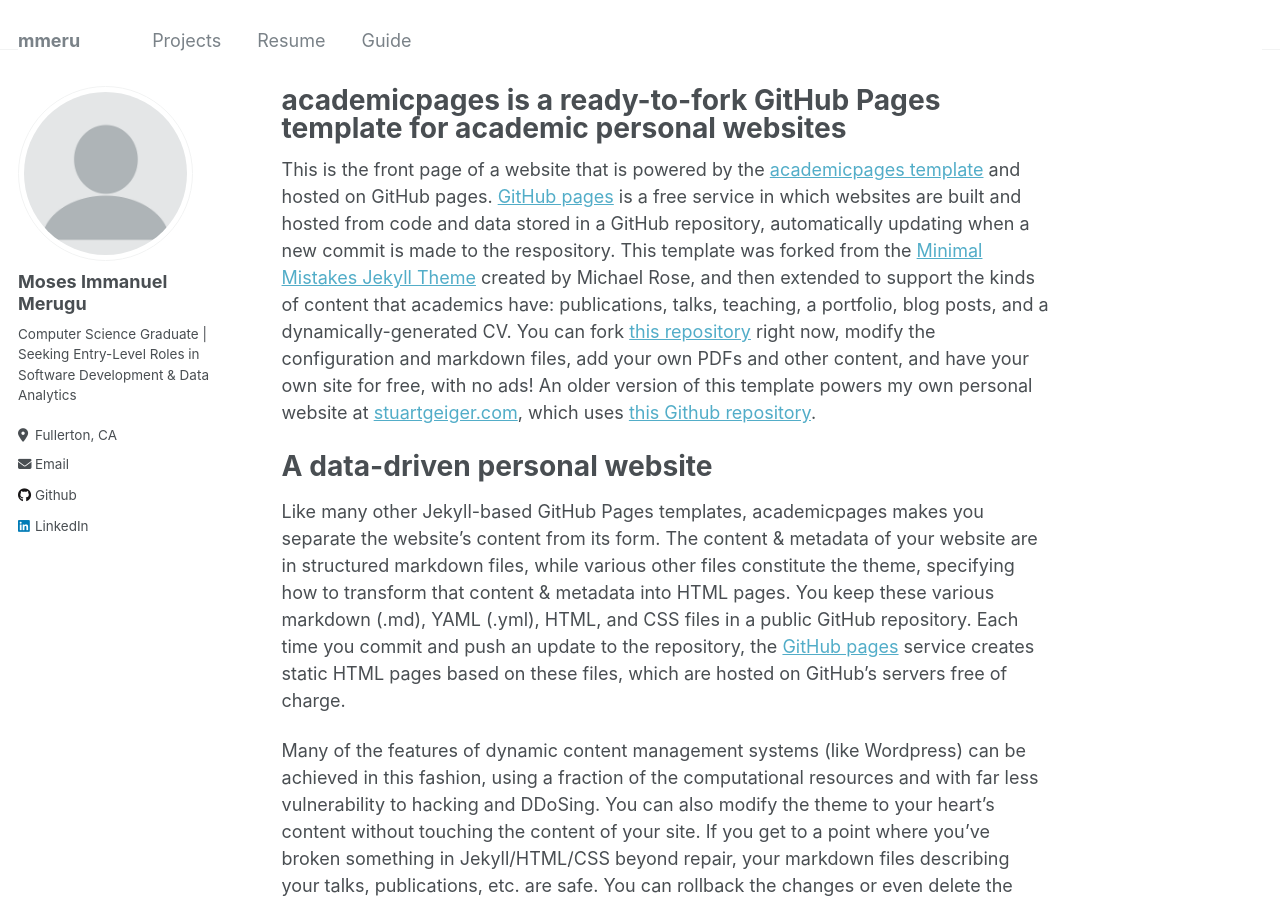
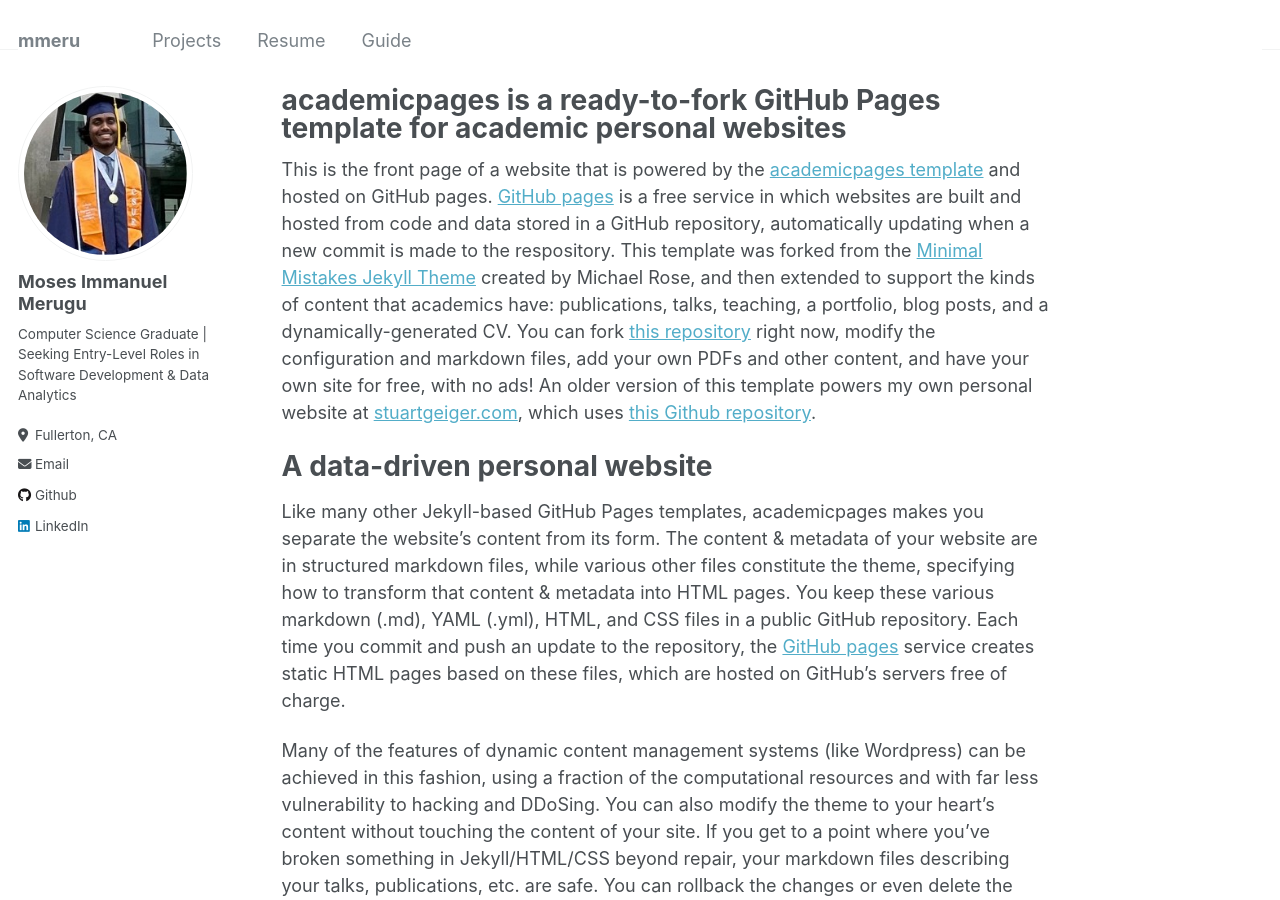
Before and after one commit to mmeru/mmeru.github.io, a Jekyll site: the page built from _pages/about.md, in a window 1280 px wide and 900 px high. Built offline with Jekyll 4.4.1, drawn with Linux system fonts in a browser that asks for light colours.

Commit message:
Update _config.yml

```diff
--- a/_config.yml
+++ b/_config.yml
@@ -21,7 +21,7 @@ repository               : "mmeru/mmeru.github.io"
 #               Additional customization can be done by editing /_includes/author-profile.html
 author:
   # Biographic information
-  avatar           : "profile.png"
+  avatar           : "1704345819126.jpg"
   name             : "Moses Immanuel Merugu"
   pronouns         : # example: "she/her"
   bio              : "Computer Science Graduate | Seeking Entry-Level Roles in Software Development & Data Analytics"
```
